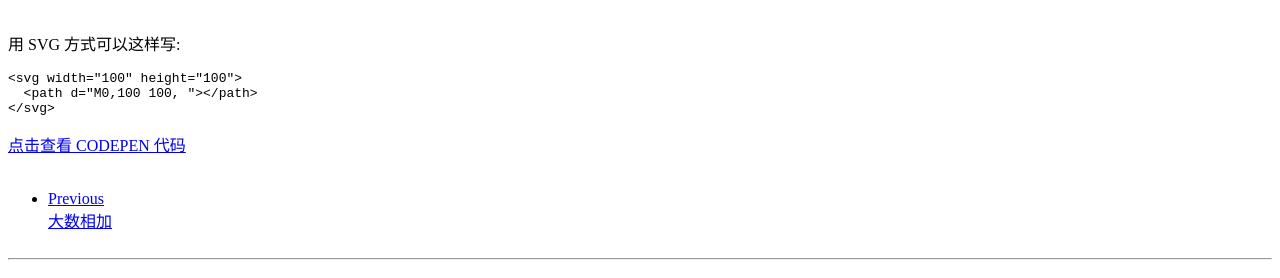
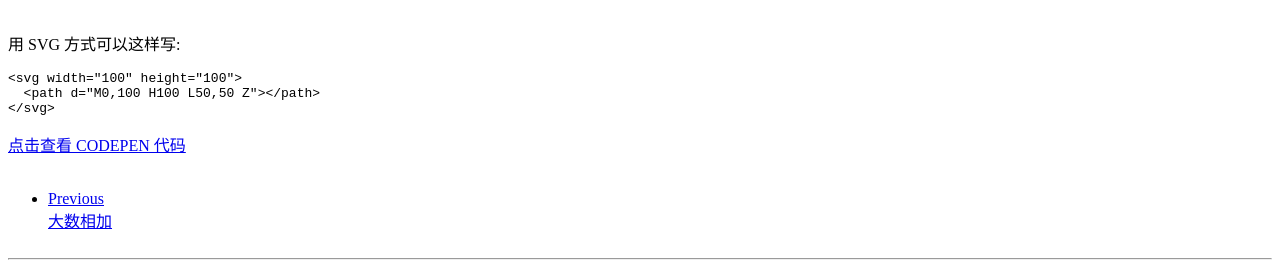
Before and after one commit to deftliang/deftliang.github.io, a Jekyll site: the page built from _posts/2022-06-16-画一个三角形.md, in a window 1280 px wide. Shown: the part 656-934 px from the top of the page. Built offline with Jekyll 4.4.1, drawn with Linux system fonts in a browser that asks for light colours; comment, search, counter and statistics services are not loaded.

Commit message:
chore: triangle

````diff
--- a/_posts/2022-06-16-画一个三角形.md
+++ b/_posts/2022-06-16-画一个三角形.md
@@ -30,7 +30,7 @@
 
 ```XHTML
 <svg width="100" height="100">
-  <path d="M0,100 100, "></path>
+  <path d="M0,100 H100 L50,50 Z"></path>
 </svg>
 ```
 
````
